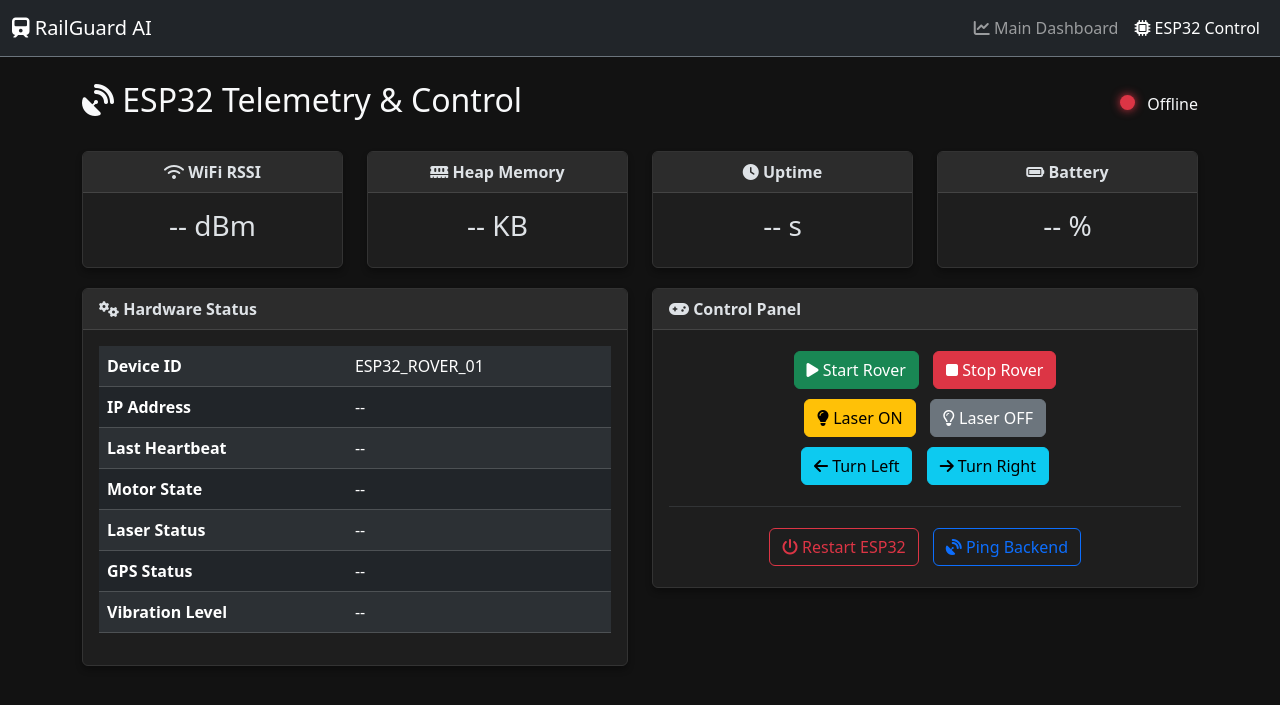
After one commit to gokulakrishnan1226/RailGuard_AI, a FastAPI app: template website/templates/esp32.html in a window 1280 px wide. The commit adds this page. Shown: the top 705 px of the page. Run offline with FastAPI, Linux system fonts and the light colour scheme; the template is opened without the code that fills it, so the values that code supplies are empty.

Commit message:
esp32 code added

```diff
--- a/api/main.py
+++ b/api/main.py
@@ -9,8 +9,11 @@ from fastapi.responses import StreamingResponse, HTMLResponse, JSONResponse
 from fastapi.staticfiles import StaticFiles
 from fastapi.templating import Jinja2Templates
 from fastapi.middleware.cors import CORSMiddleware
-from pydantic import BaseModel as PydanticBaseModel
-from typing import Optional
+from pydantic import BaseModel as PydanticBaseModel, Field
+from typing import Optional, Dict
+
+# Global command queue for ESP32 devices
+esp32_commands: Dict[str, str] = {}
 
 from utils.config import config
 from utils.logger import setup_logger
@@ -19,7 +22,7 @@ from api.auth import verify_password, get_password_hash, create_access_token, de
 from inference.detector import RailGuardDetector
 
 logger = setup_logger("api_main")
-
+esp32_logger = setup_logger("esp32", log_file="esp32.log")
 # FastAPI App configuration
 app = FastAPI(
     title="RailGuard AI",
@@ -168,6 +171,31 @@ class LoginRequest(PydanticBaseModel):
     username: str
     password: str
 
+# Pydantic models for ESP32 API
+class ESP32Status(PydanticBaseModel):
+    device_id: str
+    ip_address: str
+    wifi_strength: int
+    heap_memory: int
+    uptime: int
+    status: str
+    battery: int
+    laser: bool
+    motor: str
+    gps: bool
+    vibration: float
+
+class ESP32Command(PydanticBaseModel):
+    device_id: str
+    command: str
+
+def verify_esp32_api_key(request: Request):
+    api_key = request.headers.get("x-api-key")
+    expected_key = config["esp32"].get("api_key", "")
+    if not api_key or api_key != expected_key:
+        raise HTTPException(status_code=status.HTTP_401_UNAUTHORIZED, detail="Invalid or missing API Key")
+    return True
+
 # --- HTTP ENDPOINTS & WEB ROUTES ---
 
 @app.get("/", response_class=HTMLResponse)
@@ -184,6 +212,11 @@ def get_login(request: Request):
 def get_dashboard(request: Request):
     """Renders the control panel telemetry dashboard."""
     return templates.TemplateResponse(request, "index.html")
+
+@app.get("/esp32", response_class=HTMLResponse)
+def get_esp32_dashboard(request: Request):
+    """Renders the ESP32 control panel dashboard."""
+    return templates.TemplateResponse(request, "esp32.html")
 
 # --- REST APIs ---
 
@@ -280,6 +313,57 @@ def api_status():
         }
     }
 
+# --- ESP32 APIs ---
+
+@app.post("/api/esp32/register")
+def esp32_register(status: ESP32Status, _: bool = Depends(verify_esp32_api_key)):
+    db_manager.update_esp32_status(**status.dict())
+    return {"status": "registered"}
+
+@app.post("/api/esp32/status")
+def esp32_status_update(status: ESP32Status, _: bool = Depends(verify_esp32_api_key)):
+    db_manager.update_esp32_status(**status.dict())
+    return {"status": "updated"}
+
+@app.post("/api/esp32/heartbeat")
+def esp32_heartbeat(status: ESP32Status, _: bool = Depends(verify_esp32_api_key)):
+    esp32_logger.debug(f"Heartbeat from {status.device_id}")
+    db_manager.update_esp32_status(**status.dict())
+    return {"status": "acknowledged"}
+
+@app.get("/api/esp32/command")
+def esp32_get_command(device_id: str, _: bool = Depends(verify_esp32_api_key)):
+    cmd = esp32_commands.pop(device_id, "NONE")
+    return {"command": cmd}
+
+@app.post("/api/esp32/queue_command")
+def esp32_queue_command(cmd: ESP32Command):
+    """Internal API to queue a command from the web dashboard."""
+    esp32_commands[cmd.device_id] = cmd.command
+    esp32_logger.info(f"Queued command {cmd.command} for {cmd.device_id}")
+    return {"status": "queued"}
+
+@app.post("/api/esp32/telemetry")
+def esp32_telemetry(status: ESP32Status, _: bool = Depends(verify_esp32_api_key)):
+    db_manager.add_telemetry(vibration_level=status.vibration, motor_state=status.motor)
+    db_manager.update_esp32_status(**status.dict())
+    return {"status": "logged"}
+
+@app.post("/api/esp32/alert")
+def esp32_alert(payload: dict, _: bool = Depends(verify_esp32_api_key)):
+    esp32_logger.warning(f"ESP32 Alert: {payload}")
+    return {"status": "alert_received"}
+
+@app.get("/api/esp32/ping")
+def esp32_ping():
+    return {"status": "pong"}
+
+@app.get("/api/esp32/latest")
+def esp32_get_latest_status():
+    """Returns the latest status for the web dashboard."""
+    status = db_manager.get_esp32_status()
+    return status if status else {}
+
 # --- VIDEO MJPEG FEED ROUTE ---
 
 def generate_video_stream():
--- a/config.json
+++ b/config.json
@@ -18,8 +18,9 @@
   "esp32": {
     "ip": "192.168.1.100",
     "port": 80,
-    "enabled": false,
-    "vibration_threshold": 7.5
+    "enabled": true,
+    "vibration_threshold": 7.5,
+    "api_key": "RAILGUARD_ESP32_SECRET_KEY"
   },
   "inference": {
     "confidence_thresholds": {
--- /dev/null
+++ b/website/templates/esp32.html
@@ -0,0 +1,245 @@
+<!DOCTYPE html>
+<html lang="en" data-bs-theme="dark">
+<head>
+    <meta charset="UTF-8">
+    <meta name="viewport" content="width=device-width, initial-scale=1.0">
+    <title>ESP32 Dashboard - RailGuard AI</title>
+    <!-- Bootstrap CSS -->
+    <link href="https://cdn.jsdelivr.net/npm/bootstrap@5.3.2/dist/css/bootstrap.min.css" rel="stylesheet">
+    <!-- FontAwesome Icons -->
+    <link rel="stylesheet" href="https://cdnjs.cloudflare.com/ajax/libs/font-awesome/6.4.2/css/all.min.css">
+    <!-- Custom CSS -->
+    <style>
+        body { background-color: #121212; color: #f8f9fa; }
+        .card { background-color: #1e1e1e; border: 1px solid #333; margin-bottom: 20px; box-shadow: 0 4px 6px rgba(0,0,0,0.3); }
+        .card-header { background-color: #2c2c2c; border-bottom: 1px solid #444; font-weight: bold; }
+        .status-indicator { width: 15px; height: 15px; border-radius: 50%; display: inline-block; }
+        .status-online { background-color: #28a745; box-shadow: 0 0 10px #28a745; }
+        .status-offline { background-color: #dc3545; box-shadow: 0 0 10px #dc3545; }
+        .btn-custom { margin: 5px; }
+        .loader {
+            border: 4px solid #f3f3f3; border-top: 4px solid #007bff; border-radius: 50%;
+            width: 24px; height: 24px; animation: spin 2s linear infinite; display: inline-block;
+        }
+        @keyframes spin { 0% { transform: rotate(0deg); } 100% { transform: rotate(360deg); } }
+    </style>
+</head>
+<body>
+    <nav class="navbar navbar-expand-lg navbar-dark bg-dark border-bottom border-secondary">
+        <div class="container-fluid">
+            <a class="navbar-brand" href="/dashboard"><i class="fa-solid fa-train"></i> RailGuard AI</a>
+            <button class="navbar-toggler" type="button" data-bs-toggle="collapse" data-bs-target="#navbarNav">
+                <span class="navbar-toggler-icon"></span>
+            </button>
+            <div class="collapse navbar-collapse" id="navbarNav">
+                <ul class="navbar-nav ms-auto">
+                    <li class="nav-item">
+                        <a class="nav-link" href="/dashboard"><i class="fa-solid fa-chart-line"></i> Main Dashboard</a>
+                    </li>
+                    <li class="nav-item">
+                        <a class="nav-link active" href="/esp32"><i class="fa-solid fa-microchip"></i> ESP32 Control</a>
+                    </li>
+                </ul>
+            </div>
+        </div>
+    </nav>
+
+    <div class="container mt-4">
+        <div class="d-flex justify-content-between align-items-center mb-4">
+            <h2><i class="fa-solid fa-satellite-dish"></i> ESP32 Telemetry & Control</h2>
+            <div>
+                <span id="connection-status" class="status-indicator status-offline"></span>
+                <span id="connection-text" class="ms-2">Offline</span>
+                <div id="loading-spinner" class="loader ms-3 d-none"></div>
+            </div>
+        </div>
+
+        <!-- Telemetry Cards -->
+        <div class="row">
+            <div class="col-md-3">
+                <div class="card text-center">
+                    <div class="card-header"><i class="fa-solid fa-wifi"></i> WiFi RSSI</div>
+                    <div class="card-body">
+                        <h3 id="val-rssi">-- dBm</h3>
+                    </div>
+                </div>
+            </div>
+            <div class="col-md-3">
+                <div class="card text-center">
+                    <div class="card-header"><i class="fa-solid fa-memory"></i> Heap Memory</div>
+                    <div class="card-body">
+                        <h3 id="val-heap">-- KB</h3>
+                    </div>
+                </div>
+            </div>
+            <div class="col-md-3">
+                <div class="card text-center">
+                    <div class="card-header"><i class="fa-solid fa-clock"></i> Uptime</div>
+                    <div class="card-body">
+                        <h3 id="val-uptime">-- s</h3>
+                    </div>
+                </div>
+            </div>
+            <div class="col-md-3">
+                <div class="card text-center">
+                    <div class="card-header"><i class="fa-solid fa-battery-full"></i> Battery</div>
+                    <div class="card-body">
+                        <h3 id="val-battery">-- %</h3>
+                    </div>
+                </div>
+            </div>
+        </div>
+
+        <div class="row">
+            <!-- Hardware Status -->
+            <div class="col-md-6">
+                <div class="card">
+                    <div class="card-header"><i class="fa-solid fa-cogs"></i> Hardware Status</div>
+                    <div class="card-body">
+                        <table class="table table-dark table-striped">
+                            <tbody>
+                                <tr><th>Device ID</th><td id="val-device-id">ESP32_ROVER_01</td></tr>
+                                <tr><th>IP Address</th><td id="val-ip">--</td></tr>
+                                <tr><th>Last Heartbeat</th><td id="val-last-seen">--</td></tr>
+                                <tr><th>Motor State</th><td id="val-motor">--</td></tr>
+                                <tr><th>Laser Status</th><td id="val-laser">--</td></tr>
+                                <tr><th>GPS Status</th><td id="val-gps">--</td></tr>
+                                <tr><th>Vibration Level</th><td id="val-vibration">--</td></tr>
+                            </tbody>
+                        </table>
+                    </div>
+                </div>
+            </div>
+
+            <!-- Control Panel -->
+            <div class="col-md-6">
+                <div class="card">
+                    <div class="card-header"><i class="fa-solid fa-gamepad"></i> Control Panel</div>
+                    <div class="card-body text-center">
+                        <button class="btn btn-success btn-custom" onclick="sendCommand('START')"><i class="fa-solid fa-play"></i> Start Rover</button>
+                        <button class="btn btn-danger btn-custom" onclick="sendCommand('STOP')"><i class="fa-solid fa-stop"></i> Stop Rover</button>
+                        <br>
+                        <button class="btn btn-warning btn-custom" onclick="sendCommand('LASER_ON')"><i class="fa-solid fa-lightbulb"></i> Laser ON</button>
+                        <button class="btn btn-secondary btn-custom" onclick="sendCommand('LASER_OFF')"><i class="fa-regular fa-lightbulb"></i> Laser OFF</button>
+                        <br>
+                        <button class="btn btn-info btn-custom" onclick="sendCommand('LEFT')"><i class="fa-solid fa-arrow-left"></i> Turn Left</button>
+                        <button class="btn btn-info btn-custom" onclick="sendCommand('RIGHT')"><i class="fa-solid fa-arrow-right"></i> Turn Right</button>
+                        <br>
+                        <hr class="border-secondary">
+                        <button class="btn btn-outline-danger btn-custom" onclick="sendCommand('RESTART')"><i class="fa-solid fa-power-off"></i> Restart ESP32</button>
+                        <button class="btn btn-outline-primary btn-custom" onclick="pingDevice()"><i class="fa-solid fa-satellite-dish"></i> Ping Backend</button>
+                    </div>
+                </div>
+            </div>
+        </div>
+    </div>
+
+    <!-- Toast Notification -->
+    <div class="toast-container position-fixed bottom-0 end-0 p-3">
+        <div id="liveToast" class="toast align-items-center text-bg-primary border-0" role="alert" aria-live="assertive" aria-atomic="true">
+            <div class="d-flex">
+                <div class="toast-body" id="toast-msg">
+                    Command sent successfully.
+                </div>
+                <button type="button" class="btn-close btn-close-white me-2 m-auto" data-bs-dismiss="toast" aria-label="Close"></button>
+            </div>
+        </div>
+    </div>
+
+    <!-- Bootstrap JS -->
+    <script src="https://cdn.jsdelivr.net/npm/bootstrap@5.3.2/dist/js/bootstrap.bundle.min.js"></script>
+
+    <!-- AJAX Script -->
+    <script>
+        const deviceId = "ESP32_ROVER_01";
+
+        function showToast(message, type="primary") {
+            const toastEl = document.getElementById('liveToast');
+            const toastMsg = document.getElementById('toast-msg');
+            toastEl.className = `toast align-items-center text-bg-${type} border-0`;
+            toastMsg.textContent = message;
+            const toast = new bootstrap.Toast(toastEl);
+            toast.show();
+        }
+
+        async function sendCommand(cmd) {
+            try {
+                const response = await fetch('/api/esp32/queue_command', {
+                    method: 'POST',
+                    headers: { 'Content-Type': 'application/json' },
+                    body: JSON.stringify({ device_id: deviceId, command: cmd })
+                });
+                const data = await response.json();
+                if (data.status === 'queued') {
+                    showToast(`Command ${cmd} queued for execution!`, 'success');
+                } else {
+                    showToast(`Failed to queue command`, 'danger');
+                }
+            } catch (error) {
+                console.error("Error sending command:", error);
+                showToast(`Error sending command`, 'danger');
+            }
+        }
+
+        async function pingDevice() {
+            try {
+                const response = await fetch('/api/esp32/ping');
+                const data = await response.json();
+                if (data.status === 'pong') {
+                    showToast('Backend API is reachable.', 'info');
+                }
+            } catch (error) {
+                showToast('Backend API is unreachable.', 'danger');
+            }
+        }
+
+        async function fetchLatestStatus() {
+            document.getElementById('loading-spinner').classList.remove('d-none');
+            try {
+                const response = await fetch('/api/esp32/latest');
+                const data = await response.json();
+
+                if (data && data.device_id) {
+                    // Check offline status (if last seen > 15s ago)
+                    const lastSeenDate = new Date(data.last_seen);
+                    const now = new Date();
+                    const isOffline = (now - lastSeenDate) > 15000;
+
+                    const ind = document.getElementById('connection-status');
+                    const txt = document.getElementById('connection-text');
+                    if (isOffline) {
+                        ind.className = 'status-indicator status-offline';
+                        txt.textContent = 'Offline';
+                    } else {
+                        ind.className = 'status-indicator status-online';
+                        txt.textContent = 'Online';
+                    }
+
+                    document.getElementById('val-rssi').textContent = data.wifi_strength + ' dBm';
+                    document.getElementById('val-heap').textContent = Math.round(data.heap_memory / 1024) + ' KB';
+                    document.getElementById('val-uptime').textContent = data.uptime + ' s';
+                    document.getElementById('val-battery').textContent = data.battery + ' %';
+
+                    document.getElementById('val-ip').textContent = data.ip_address;
+                    document.getElementById('val-last-seen').textContent = lastSeenDate.toLocaleTimeString();
+                    document.getElementById('val-motor').textContent = data.motor;
+                    document.getElementById('val-laser').textContent = data.laser ? "ON" : "OFF";
+                    document.getElementById('val-gps').textContent = data.gps ? "Active" : "Inactive";
+                    document.getElementById('val-vibration').textContent = data.vibration.toFixed(2);
+                }
+            } catch (error) {
+                console.error("Error fetching status:", error);
+                document.getElementById('connection-status').className = 'status-indicator status-offline';
+                document.getElementById('connection-text').textContent = 'Error';
+            } finally {
+                document.getElementById('loading-spinner').classList.add('d-none');
+            }
+        }
+
+        // Fetch status every 2 seconds
+        setInterval(fetchLatestStatus, 2000);
+        // Initial fetch
+        fetchLatestStatus();
+    </script>
+</body>
+</html>
```
Also changed, not shown: database/connection.py (+95 -0 lines), database/schema.sql (+18 -0 lines), website/templates/index.html (+22 -11 lines), README.md, 1 other file.
